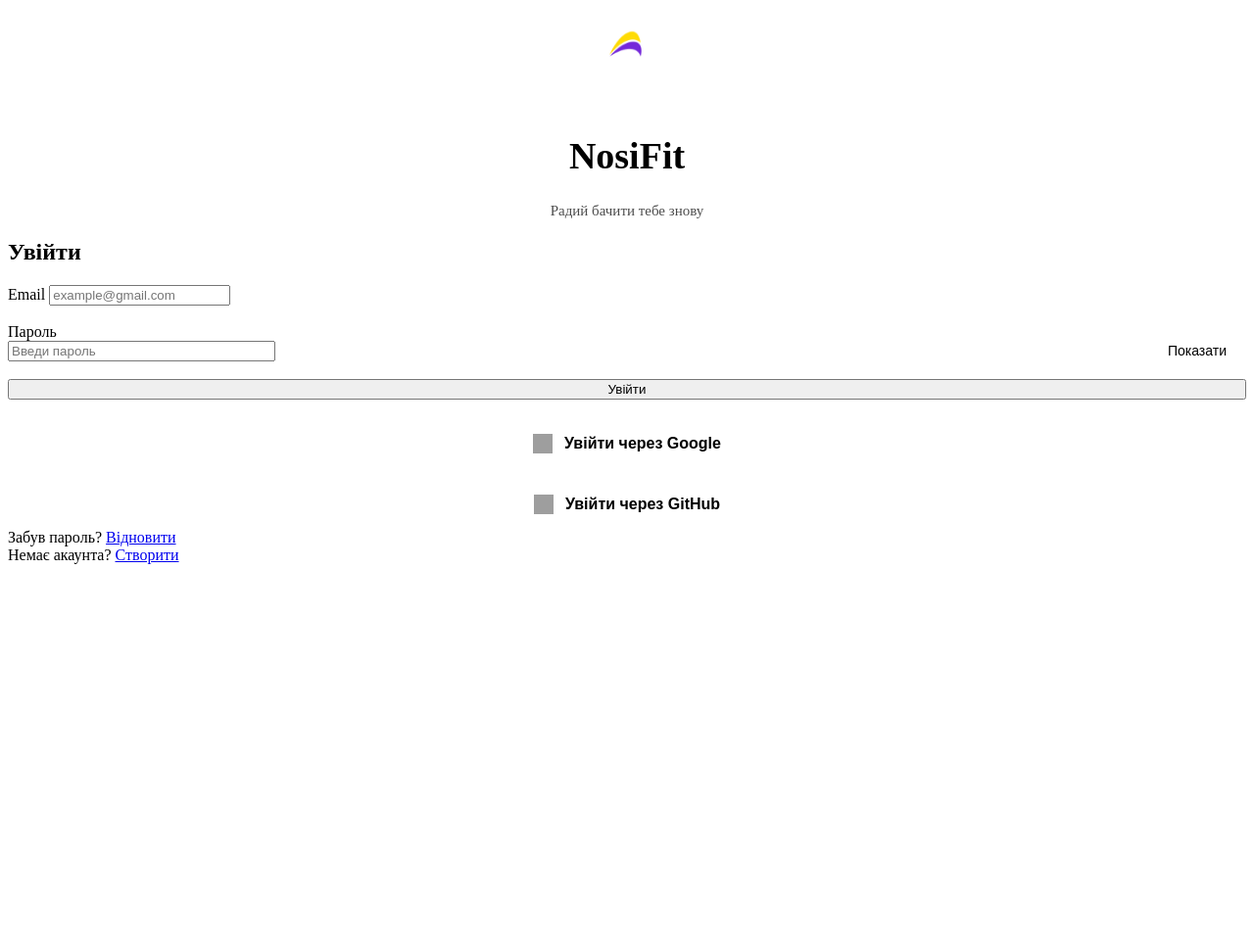
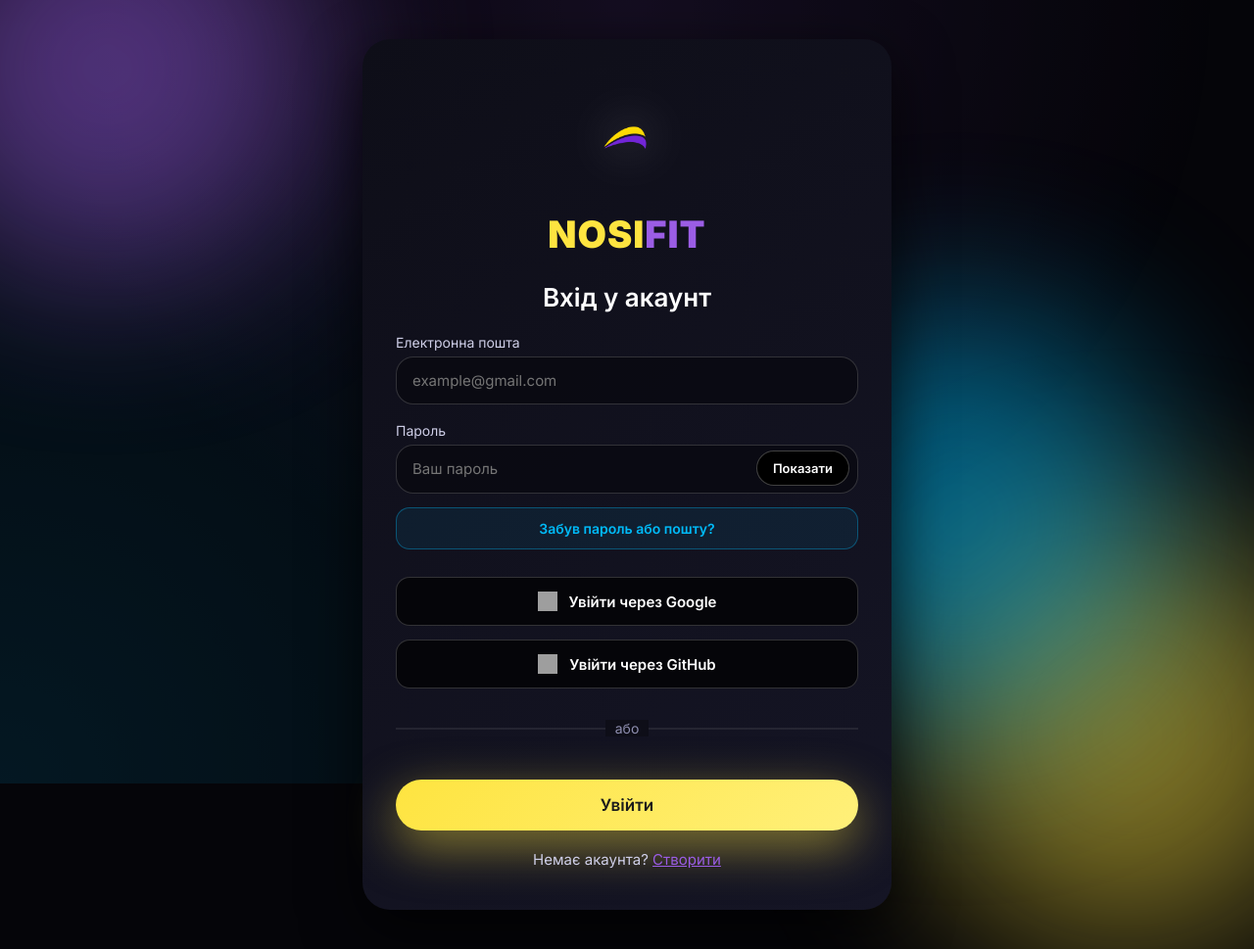
Before and after one commit to NosiOi/Nosi_website, a Flask app: page /auth/login in a window 1280 px wide. Shown: the whole page at 98% size. Before the commit the page ends 576 px from the top, so only its background shows below. Run offline with Flask 3, Linux system fonts and the light colour scheme; grey boxes are pictures that could not be loaded.

Commit message:
New login page

```diff
--- a/myapp/app/static/css/auth/login.css
+++ b/myapp/app/static/css/auth/login.css
@@ -1,103 +1,260 @@
+:root {
+    --black: #050509;
+    --purple: #9B5DE5;
+    --yellow: #FEE440;
+    --cyan: #00BBF9;
+    --white: #ffffff;
+    --soft: #cfcfe8;
+    --radius: 18px;
+    --radius-lg: 28px;
+    --shadow: 0 20px 60px rgba(0, 0, 0, 0.7);
+    --transition: 0.35s ease;
+}
+
+* {
+    margin: 0;
+    padding: 0;
+    box-sizing: border-box;
+    font-family: "Inter", sans-serif;
+}
+
+body {
+    background: var(--black);
+    min-height: 100vh;
+    overflow-y: auto;
+    padding: 40px 16px;
+    display: flex;
+    align-items: center;
+    justify-content: center;
+    position: relative;
+    transition: background 0.6s ease;
+}
+
+.bg {
+    position: fixed;
+    inset: 0;
+    background: radial-gradient(circle at 50% 0%, rgba(155, 93, 229, 0.18), transparent 60%),
+        radial-gradient(circle at 0% 100%, rgba(0, 187, 249, 0.18), transparent 60%);
+    opacity: 0.6;
+    z-index: -3;
+    transition: 0.6s ease;
+}
+
+.orb {
+    position: fixed;
+    width: 420px;
+    height: 420px;
+    border-radius: 50%;
+    filter: blur(90px);
+    opacity: 0.55;
+    z-index: -2;
+    transition: 0.6s ease;
+}
+
+.orb-1 {
+    top: -140px;
+    left: -100px;
+    background: rgba(155, 93, 229, 0.9);
+}
+
+.orb-2 {
+    bottom: -160px;
+    right: -80px;
+    background: rgba(254, 228, 64, 0.9);
+}
+
+.orb-3 {
+    top: 40%;
+    left: 60%;
+    background: rgba(0, 187, 249, 0.9);
+}
+
+.auth-card {
+    width: 100%;
+    max-width: 540px;
+    background: linear-gradient(145deg, #0e0e18, #151525);
+    padding: 42px 34px;
+    border-radius: var(--radius-lg);
+    box-shadow: var(--shadow);
+    position: relative;
+    z-index: 2;
+    animation: fadeIn 0.8s ease forwards;
+}
+
+@keyframes fadeIn {
+    0% {
+        opacity: 0;
+        transform: translateY(40px) scale(0.96);
+    }
+
+    100% {
+        opacity: 1;
+        transform: translateY(0) scale(1);
+    }
+}
+
 .brand {
     text-align: center;
-    margin-bottom: 20px;
-    animation: fadeUp 0.6s ease;
+    margin-bottom: 26px;
 }
 
 .brand-icon {
-    width: 90px;
-    height: 90px;
+    width: 120px;
+    height: 120px;
+    object-fit: contain;
     margin-bottom: 10px;
-    animation: floatLogo 4s ease-in-out infinite;
-}
-
-@keyframes floatLogo {
-    0% {
-        transform: translateY(0);
-    }
-
-    50% {
-        transform: translateY(-8px);
-    }
-
-    100% {
-        transform: translateY(0);
-    }
+    filter: drop-shadow(0 0 25px rgba(255, 255, 255, 0.4));
 }
 
 .brand-title {
     font-size: 38px;
-    font-weight: 800;
+    font-weight: 900;
+    letter-spacing: 1px;
 }
 
-.brand-title span:first-child {
+.nos {
     color: var(--yellow);
 }
 
-.brand-title span:last-child {
+.fit {
     color: var(--purple);
 }
 
-.brand-subtitle {
-    margin-top: 4px;
-    font-size: 15px;
-    opacity: 0.7;
+.title {
+    font-size: 26px;
+    font-weight: 600;
+    margin-bottom: 22px;
+    text-align: center;
+    color: var(--white);
 }
 
-.auth-form {
+.form {
     display: flex;
     flex-direction: column;
     gap: 18px;
-    animation: fadeUp 0.7s ease;
 }
 
-.password-shell {
+.field {
+    display: flex;
+    flex-direction: column;
+    gap: 6px;
+}
+
+.field label {
+    font-size: 14px;
+    color: var(--soft);
+}
+
+.field input {
+    width: 100%;
+    padding: 14px 16px;
+    border-radius: var(--radius);
+    border: 1px solid rgba(255, 255, 255, 0.16);
+    background: rgba(10, 10, 18, 0.9);
+    color: var(--white);
+    font-size: 15px;
+    transition: var(--transition);
+}
+
+.field input:focus {
+    border-color: var(--purple);
+    background: rgba(18, 18, 30, 1);
+    outline: none;
+}
+
+.pass-wrap {
     position: relative;
 }
 
-.password-shell input {
-    padding-right: 90px;
+.pass-wrap input {
+    padding-right: 110px;
+    height: 50px;
+    line-height: 50px;
+    display: flex;
+    align-items: center;
 }
 
-.toggle-password {
+.toggle {
     position: absolute;
-    right: 14px;
-    top: 50%;
+    right: 9px;
+    top: 65%;
     transform: translateY(-50%);
-    background: transparent;
-    border: none;
-    color: var(--yellow);
+    height: 36px;
+    padding: 0 16px;
+    display: flex;
+    align-items: center;
+    justify-content: center;
+    font-size: 13px;
+    font-weight: 600;
+    border-radius: var(--radius);
+    background: #000000;
+    border: 1px solid rgba(255, 255, 255, 0.25);
+    color: #ffffff;
     cursor: pointer;
-    font-size: 14px;
     transition: var(--transition);
 }
 
-.toggle-password:hover {
-    color: var(--purple);
+
+.toggle:hover {
+    background: #111111;
+    border-color: rgba(255, 255, 255, 0.4);
 }
 
+button.forgot-btn {
+    width: 100%;
+    padding: 12px;
+    margin-top: -4px;
+    border-radius: 14px;
+    border: 1px solid rgba(0, 187, 249, 0.35) !important;
+    background: rgba(0, 187, 249, 0.08) !important;
+    color: #00BBF9 !important;
+    font-size: 14px;
+    font-weight: 600;
+    cursor: pointer;
+    transition: 0.3s ease;
+    text-align: center;
+    display: block;
+}
+
+
+
+.forgot-btn:hover {
+    background: rgba(0, 187, 249, 0.18);
+    border-color: rgba(0, 187, 249, 0.55);
+    box-shadow: 0 0 18px rgba(0, 187, 249, 0.4);
+    transform: translateY(-2px);
+}
+
+
+
 .oauth-box {
-    margin-top: 20px;
     display: flex;
     flex-direction: column;
-    gap: 12px;
+    gap: 14px;
+    margin-top: 10px;
 }
 
 .oauth-btn {
     width: 100%;
     padding: 14px;
-    border-radius: var(--radius);
-    border: 1px solid rgba(255, 255, 255, 0.12);
-    background: rgba(255, 255, 255, 0.06);
-    color: var(--white);
-    font-size: 16px;
+    border-radius: 14px;
+    border: 1px solid rgba(255, 255, 255, 0.18);
+    background: #050509;
+    color: #ffffff;
+    font-size: 15px;
     font-weight: 600;
-    cursor: pointer;
     display: flex;
     align-items: center;
     gap: 12px;
     justify-content: center;
+    cursor: pointer;
     transition: var(--transition);
+}
+
+.oauth-btn:hover {
+    background: #0a0a12;
+    border-color: rgba(255, 255, 255, 0.35);
+    transform: translateY(-2px);
 }
 
 .oauth-btn img {
@@ -105,15 +262,79 @@
     height: 20px;
 }
 
-.oauth-btn:hover {
-    background: rgba(255, 255, 255, 0.12);
-    transform: translateY(-3px);
+.divider {
+    text-align: center;
+    margin: 14px 0;
+    color: #8f8fb0;
+    font-size: 14px;
+    position: relative;
 }
 
-.google:hover {
-    border-color: var(--yellow);
+.divider span {
+    background: #0e0e18;
+    padding: 0 10px;
+    position: relative;
+    z-index: 2;
 }
 
-.github:hover {
-    border-color: var(--purple);
+.divider::before {
+    content: "";
+    position: absolute;
+    top: 50%;
+    left: 0;
+    width: 100%;
+    height: 1px;
+    background: rgba(255, 255, 255, 0.15);
+    transform: translateY(-50%);
 }
+
+.btn {
+    margin-top: 12px;
+    width: 100%;
+    padding: 16px;
+    border-radius: 999px;
+    border: none;
+    background: linear-gradient(135deg, var(--yellow), #fff07a);
+    color: #1b1b1b;
+    font-size: 17px;
+    font-weight: 600;
+    cursor: pointer;
+    transition: var(--transition);
+    box-shadow: 0 16px 50px rgba(254, 228, 64, 0.5);
+}
+
+.btn:hover {
+    transform: translateY(-3px) scale(1.03);
+    box-shadow: 0 26px 80px rgba(254, 228, 64, 0.7);
+}
+
+body.btn-hover .bg {
+    opacity: 0.95;
+    filter: blur(120px);
+}
+
+body.btn-hover .orb-1 {
+    background: var(--yellow);
+    transform: scale(1.08);
+}
+
+body.btn-hover .orb-2 {
+    background: var(--purple);
+    transform: scale(1.08);
+}
+
+body.btn-hover .orb-3 {
+    background: var(--cyan);
+    transform: scale(1.08);
+}
+
+.bottom {
+    margin-top: 20px;
+    text-align: center;
+    font-size: 15px;
+    color: var(--soft);
+}
+
+.bottom a {
+    color: var(--purple);
+}
--- a/myapp/app/templates/auth/login.html
+++ b/myapp/app/templates/auth/login.html
@@ -2,33 +2,33 @@
 <html lang="uk">
   <head>
     <meta charset="UTF-8" />
-    <title>Вхід — NosiFit</title>
+    <title>Вхід — NOSI FIT</title>
 
+    <link
+      href="https://fonts.googleapis.com/css2?family=Inter:wght@300;400;600;700;900&display=swap"
+      rel="stylesheet"
+    />
     <link rel="stylesheet" href="/static/css/auth/login.css" />
   </head>
+  <body>
+    <div class="bg"></div>
+    <div class="orb orb-1"></div>
+    <div class="orb orb-2"></div>
+    <div class="orb orb-3"></div>
 
-  <body>
-    <div class="blink-teal"></div>
-
-    <div class="auth-wrapper">
     <div class="auth-card">
       <div class="brand">
         <img src="/static/img/Nosi_Logo.png" class="brand-icon" alt="logo" />
         <h1 class="brand-title">
-            <span class="nos">Nosi</span><span class="fit">Fit</span>
+          <span class="nos">NOSI</span><span class="fit">FIT</span>
         </h1>
-          <p class="brand-subtitle">Радий бачити тебе знову</p>
       </div>
 
-        {% if error %}
-        <div class="error-box">{{ error }}</div>
-        {% endif %}
+      <h2 class="title">Вхід у акаунт</h2>
 
-        <h2 class="auth-title">Увійти</h2>
-
-        <form method="POST" class="auth-form">
-          <div class="input-group">
-            <label>Email</label>
+      <form method="POST" class="form">
+        <div class="field">
+          <label>Електронна пошта</label>
           <input
             type="email"
             name="email"
@@ -37,57 +37,56 @@
           />
         </div>
 
-          <div class="input-group">
+        <div class="field pass-wrap">
           <label>Пароль</label>
-            <div class="password-shell">
           <input
             type="password"
+            name="password"
             id="password"
-                name="password"
-                placeholder="Введи пароль"
+            placeholder="Ваш пароль"
             required
           />
           <button
             type="button"
-                class="toggle-password"
-                data-target="password"
+            class="toggle"
+            onclick="togglePass('password', this)"
           >
             Показати
           </button>
         </div>
-          </div>
-
-          <button type="submit" class="btn-primary">Увійти</button>
-        </form>
+        <button
+          class="forgot-btn"
+          type="button"
+          onclick="window.location.href = '/auth/forgot'"
+        >
+          Забув пароль або пошту?
+        </button>
 
         <div class="oauth-box">
-          <button class="oauth-btn google">
-            <img src="/static/img/google.svg" />
+          <button class="oauth-btn google" type="button">
+            <img src="/static/img/google.svg" alt="" />
             Увійти через Google
           </button>
 
-          <button class="oauth-btn github">
-            <img src="/static/img/github.svg" />
+          <button class="oauth-btn github" type="button">
+            <img src="/static/img/github.svg" alt="" />
             Увійти через GitHub
           </button>
         </div>
 
-        <div class="auth-link">
-          Забув пароль? <a href="/auth/reset_password">Відновити</a>
-        </div>
+        <div class="divider"><span>або</span></div>
 
-        <div class="auth-link">
+        <button class="btn" type="submit">Увійти</button>
+      </form>
+
+      <div class="bottom">
         Немає акаунта? <a href="/auth/register">Створити</a>
-        </div>
       </div>
     </div>
 
     <script>
-      document.querySelectorAll(".toggle-password").forEach((btn) => {
-        btn.addEventListener("click", () => {
-          const id = btn.getAttribute("data-target");
+      function togglePass(id, btn) {
         const input = document.getElementById(id);
-
         if (input.type === "password") {
           input.type = "text";
           btn.textContent = "Приховати";
@@ -95,7 +94,16 @@
           input.type = "password";
           btn.textContent = "Показати";
         }
+      }
+
+      const btn = document.querySelector(".btn");
+
+      btn.addEventListener("mouseenter", () => {
+        document.body.classList.add("btn-hover");
       });
+
+      btn.addEventListener("mouseleave", () => {
+        document.body.classList.remove("btn-hover");
       });
     </script>
   </body>
```
Lines whose indentation alone changed are shown as unchanged.
